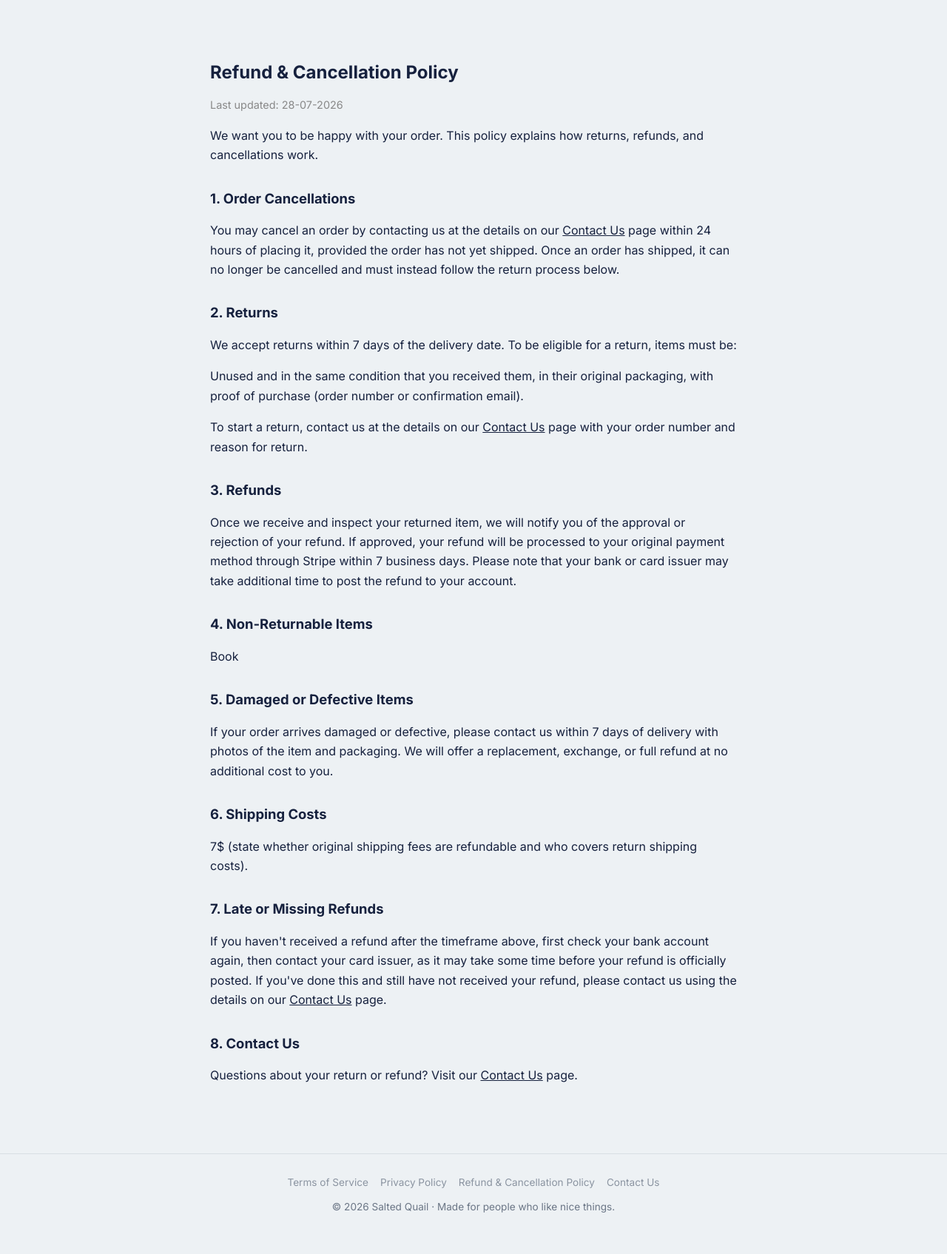
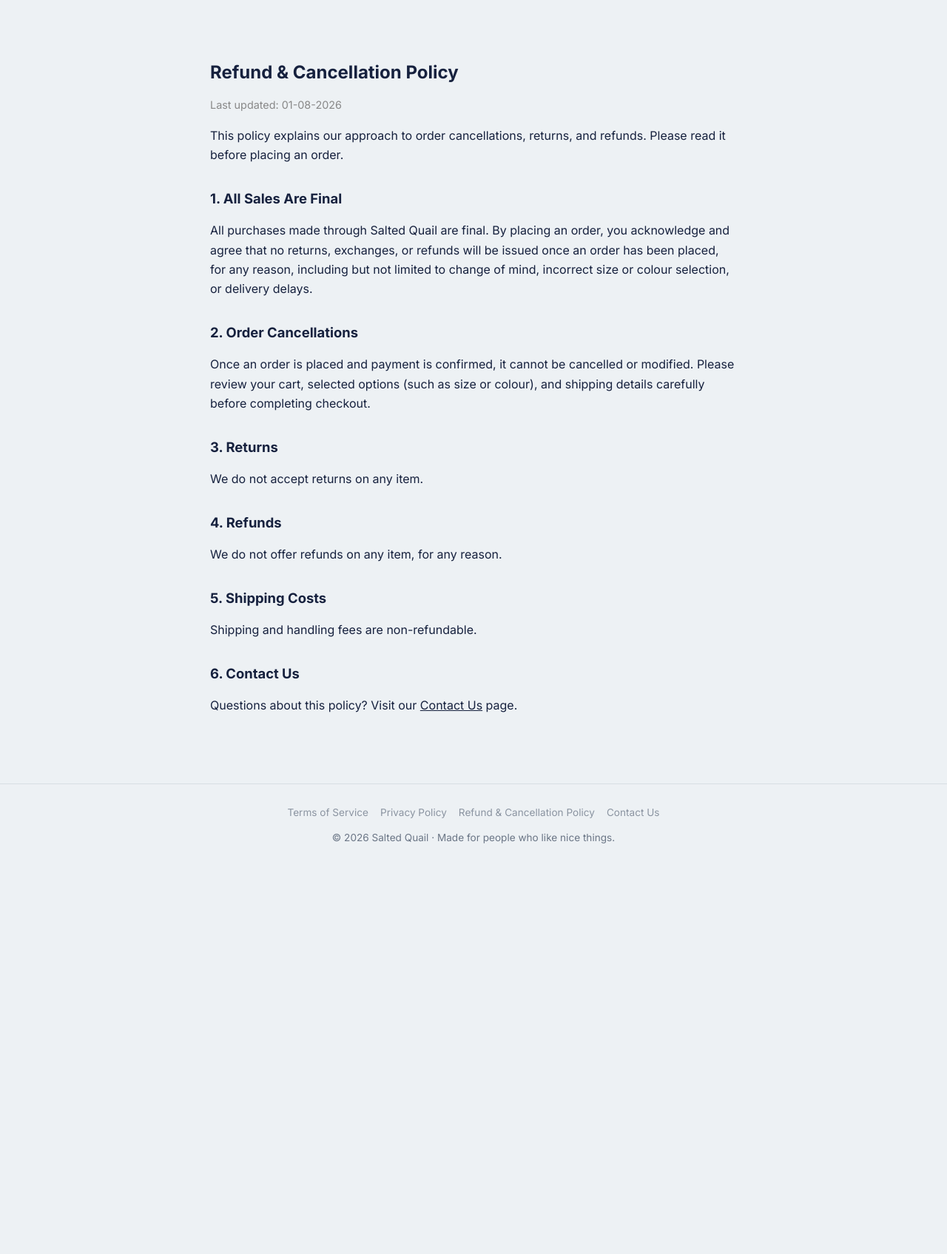
Before and after one commit to waveclyf/SaltedQuail, a Flask app: page /refund-policy in a window 1280 px wide. Shown: the part 66-1761 px from the top of the page at 74% size. After the commit the page ends 1206 px from the top, so only its background shows below. Run offline with Flask 3, Linux system fonts and the light colour scheme.

Commit message:
Changes in products

```diff
--- a/app.py
+++ b/app.py
@@ -89,6 +89,7 @@ PRODUCTS = {
         "id": 1, "name": "T-Shirt", "price_cents": 2000, "image": "t-shirt.jpg",
         "description": "Premium quality 100% cotton t-shirt. Breathable fabric, "
                         "perfect for casual wear, and tailored for a modern fit.",
+        "options": {"label": "Size", "choices": ["1XL", "2XL", "3XL", "4XL", "5XL"]},
     },
     2: {
         "id": 2, "name": "Coffee Mug", "price_cents": 1000, "image": "mug.jpg",
@@ -98,12 +99,23 @@ PRODUCTS = {
     3: {
         "id": 3, "name": "Truth, Prayers and Confirmation", "price_cents": 2000, "image": "book.jpg",
         "extra_images": ["book1.jpg"],
-
+        "description": "Being conscious, deliberate, and intentional at building the SaltedQuail "
+                        "business for the glory of God. Know that Saltedquail LLC is more than a "
+                        "publishing brand — it's a faith base business, and a Christ-centered mission. "
+                        "As a believer, and a published author, who sales creative writings, and "
+                        "timeless Biblical truths to encourage intentional living in faith. The focus "
+                        "is to build a community where we can continue to learn, share, and grow in "
+                        "Christ. Dive into short devotionals, reflections, and articles that bring "
+                        "Scripture into everyday life. Whether you're seeking encouragement, wisdom, "
+                        "or a deeper understanding of God from the Word, our Insights are here to "
+                        "guide you.",
+        "purchasable": False,
     },
     4: {
         "id": 4, "name": "Cap", "price_cents": 2500, "image": "cap.jpg",
         "description": "Adjustable cotton-blend cap with a curved brim and breathable "
                         "eyelets. A comfortable, everyday fit for sunny days out.",
+        "options": {"label": "Colour", "choices": ["Red", "Blue", "Black", "White", "Green"]},
     },
 }
 
@@ -182,15 +194,30 @@ def get_cart():
 
 
 def get_cart_items():
+    """Cart entries are keyed as "<product_id>|<variant>" so that, e.g., a 2XL
+    and a 3XL t-shirt sit in the cart as two separate lines. `variant` is ""
+    for products with no options (unchanged behaviour for Mug/Book)."""
     cart = get_cart()
     items = []
-    for pid_str, qty in cart.items():
-        product = PRODUCTS.get(int(pid_str))
+    for key, qty in cart.items():
+        pid_str, _, variant = key.partition("|")
+        product = PRODUCTS.get(int(pid_str)) if pid_str.isdigit() else None
         if not product:
             continue
+        options = product.get("options")
+        # Guard against a stale cart entry referencing an option that no
+        # longer exists (e.g. the catalog was edited after items were added).
+        if variant and (not options or variant not in options["choices"]):
+            continue
+        variant_label = options["label"] if (options and variant) else None
+        line_item_name = f"{product['name']} ({variant_label}: {variant})" if variant else product["name"]
         items.append({
             "id": product["id"],
+            "key": key,
             "name": product["name"],
+            "variant": variant,
+            "variant_label": variant_label,
+            "line_item_name": line_item_name,
             "image": product["image"],
             "price_cents": product["price_cents"],
             "quantity": qty,
@@ -293,38 +320,53 @@ def cart():
 
 @app.route("/cart/add/<int:product_id>", methods=["POST"])
 def cart_add(product_id):
-    if product_id not in PRODUCTS:
+    product = PRODUCTS.get(product_id)
+    if not product:
         abort(404)
+    if not product.get("purchasable", True):
+        # Not yet on sale (e.g. book still being finished) — refuse even if
+        # someone bypasses the disabled UI with a direct POST.
+        return redirect(url_for("product_details", product_id=product_id))
+
+    variant = ""
+    options = product.get("options")
+    if options:
+        variant = (request.form.get("variant") or "").strip()
+        # Server-side backstop in case the <select required> is bypassed
+        # (e.g. a direct POST) — refuse to add a variant product without a
+        # valid, in-catalog choice rather than silently guessing one.
+        if variant not in options["choices"]:
+            return redirect(url_for("product_details", product_id=product_id))
+
     cart = get_cart()
-    pid_str = str(product_id)
+    key = f"{product_id}|{variant}"
     qty = parse_quantity(request.form.get("quantity"), default=1)
-    new_qty = cart.get(pid_str, 0) + qty
-    cart[pid_str] = min(new_qty, MAX_QTY_PER_ITEM)
+    new_qty = cart.get(key, 0) + qty
+    cart[key] = min(new_qty, MAX_QTY_PER_ITEM)
     session.modified = True
     return redirect(url_for("cart"))
 
 
-@app.route("/cart/update/<int:product_id>", methods=["POST"])
-def cart_update(product_id):
+@app.route("/cart/update/<path:key>", methods=["POST"])
+def cart_update(key):
     cart = get_cart()
-    pid_str = str(product_id)
     raw_qty = request.form.get("quantity", "")
     try:
         requested_qty = int(raw_qty)
     except (TypeError, ValueError):
         requested_qty = 1
     if requested_qty <= 0:
-        cart.pop(pid_str, None)
+        cart.pop(key, None)
     else:
-        cart[pid_str] = min(requested_qty, MAX_QTY_PER_ITEM)
+        cart[key] = min(requested_qty, MAX_QTY_PER_ITEM)
     session.modified = True
     return redirect(url_for("cart"))
 
 
-@app.route("/cart/remove/<int:product_id>", methods=["POST"])
-def cart_remove(product_id):
+@app.route("/cart/remove/<path:key>", methods=["POST"])
+def cart_remove(key):
     cart = get_cart()
-    cart.pop(str(product_id), None)
+    cart.pop(key, None)
     session.modified = True
     return redirect(url_for("cart"))
 
@@ -382,7 +424,7 @@ def create_checkout_session():
     line_items = [{
         "price_data": {
             "currency": "usd",
-            "product_data": {"name": item["name"]},
+            "product_data": {"name": item["line_item_name"]},
             "unit_amount": item["price_cents"],
         },
         "quantity": item["quantity"],
--- a/templates/checkout.html
+++ b/templates/checkout.html
@@ -54,6 +54,7 @@
                     </div>
                     <div class="cart-row-info">
                         <h3>{{ item.name }}</h3>
+                        {% if item.variant %}<p class="cart-row-variant">{{ item.variant_label }}: {{ item.variant }}</p>{% endif %}
                         <p class="cart-row-price">{{ item.price_cents|usd }} &times; {{ item.quantity }}</p>
                     </div>
                     <p class="cart-row-total">{{ item.line_total_cents|usd }}</p>
@@ -142,6 +143,11 @@
 
     <style>
         #checkoutForm { margin: 0; }
+        .cart-row-variant {
+            font-size: 0.82rem;
+            color: #777;
+            margin: 2px 0 0;
+        }
         .shipping-form {
             margin-top: 28px;
             padding-top: 24px;
--- a/templates/home.html
+++ b/templates/home.html
@@ -51,7 +51,7 @@
         <div class="hero-inner">
             <p class="eyebrow">T-Shirts &middot; Mugs &middot; Devotional</p>
             <h1>Discover amazing<br>products for every day.</h1>
-            <p class="hero-sub">Quality basics for your wardrobe, your desk and your morning coffee or Tea</p>
+            <p class="hero-sub">Quality basics for your wardrobe, your desk and your morning Coffee or Tea</p>
             <a class="cta" href="#products-section">Shop the collection <span aria-hidden="true">&rarr;</span></a>
         </div>
     </section>
--- a/templates/refund_policy.html
+++ b/templates/refund_policy.html
@@ -41,35 +41,27 @@
     <section class="legal-page">
         <div class="legal-inner">
             <h1>Refund &amp; Cancellation Policy</h1>
-            <p class="legal-updated">Last updated: 28-07-2026</p>
+            <p class="legal-updated">Last updated: 01-08-2026</p>
 
-            <p>We want you to be happy with your order. This policy explains how returns, refunds, and cancellations work.</p>
+            <p>This policy explains our approach to order cancellations, returns, and refunds. Please read it before placing an order.</p>
 
-            <h2>1. Order Cancellations</h2>
-            <p>You may cancel an order by contacting us at the details on our <a href="{{ url_for('contact') }}">Contact Us</a> page within 24 hours of placing it, provided the order has not yet shipped. Once an order has shipped, it can no longer be cancelled and must instead follow the return process below.</p>
+            <h2>1. All Sales Are Final</h2>
+            <p>All purchases made through Salted Quail are final. By placing an order, you acknowledge and agree that no returns, exchanges, or refunds will be issued once an order has been placed, for any reason, including but not limited to change of mind, incorrect size or colour selection, or delivery delays.</p>
 
-            <h2>2. Returns</h2>
-            <p>We accept returns within 7 days of the delivery date. To be eligible for a return, items must be:</p>
-            <p>Unused and in the same condition that you received them, in their original packaging, with proof of purchase (order number or confirmation email).</p>
-            <p>To start a return, contact us at the details on our <a href="{{ url_for('contact') }}">Contact Us</a> page with your order number and reason for return.</p>
+            <h2>2. Order Cancellations</h2>
+            <p>Once an order is placed and payment is confirmed, it cannot be cancelled or modified. Please review your cart, selected options (such as size or colour), and shipping details carefully before completing checkout.</p>
 
-            <h2>3. Refunds</h2>
-            <p>Once we receive and inspect your returned item, we will notify you of the approval or rejection of your refund. If approved, your refund will be processed to your original payment method through Stripe within 7 business days. Please note that your bank or card issuer may take additional time to post the refund to your account.</p>
+            <h2>3. Returns</h2>
+            <p>We do not accept returns on any item.</p>
 
-            <h2>4. Non-Returnable Items</h2>
-            <p>Book</p>
+            <h2>4. Refunds</h2>
+            <p>We do not offer refunds on any item, for any reason.</p>
 
-            <h2>5. Damaged or Defective Items</h2>
-            <p>If your order arrives damaged or defective, please contact us within 7 days of delivery with photos of the item and packaging. We will offer a replacement, exchange, or full refund at no additional cost to you.</p>
+            <h2>5. Shipping Costs</h2>
+            <p>Shipping and handling fees are non-refundable.</p>
 
-            <h2>6. Shipping Costs</h2>
-            <p>7$ (state whether original shipping fees are refundable and who covers return shipping costs).</p>
-
-            <h2>7. Late or Missing Refunds</h2>
-            <p>If you haven't received a refund after the timeframe above, first check your bank account again, then contact your card issuer, as it may take some time before your refund is officially posted. If you've done this and still have not received your refund, please contact us using the details on our <a href="{{ url_for('contact') }}">Contact Us</a> page.</p>
-
-            <h2>8. Contact Us</h2>
-            <p>Questions about your return or refund? Visit our <a href="{{ url_for('contact') }}">Contact Us</a> page.</p>
+            <h2>6. Contact Us</h2>
+            <p>Questions about this policy? Visit our <a href="{{ url_for('contact') }}">Contact Us</a> page.</p>
         </div>
     </section>
 
--- a/templates/success.html
+++ b/templates/success.html
@@ -10,6 +10,7 @@
     <section style="text-align: center; margin-top: 100px;">
         <h1>🎉 Order Placed Successfully!</h1>
         <p>Thank you for shopping with us. Your cups and t-shirts are being packed.</p>
+        <p>A receipt has been sent to your email address.</p>
         <a href="{{ url_for('home') }}">Back to Home</a>
     </section>
 </body>
```
Also changed, not shown: templates/cart.html (+8 -2 lines), templates/product_details.html (+45 -0 lines).
